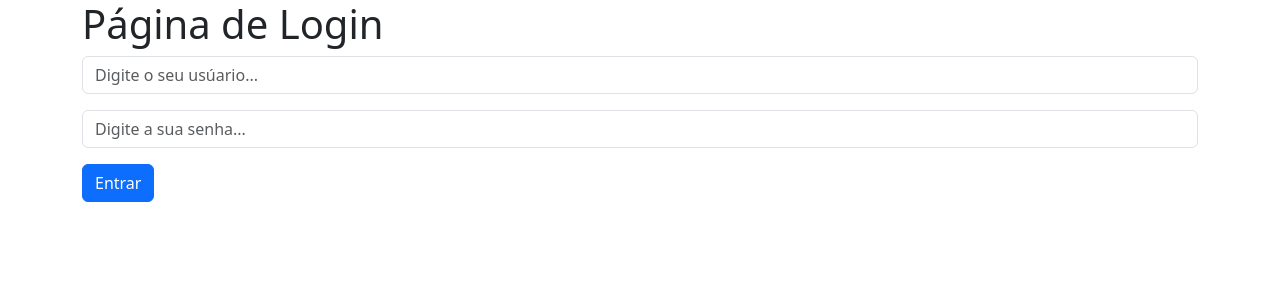
After one commit to pickcius/aula-ifsc-TEP, a Django app: page /entrar in a window 1280 px wide. The commit adds this page. Shown: the top 300 px of the page. Run offline with Django 5.2, Linux system fonts and the light colour scheme; some libraries are stand-ins or nearby versions.

Commit message:
ainda funcionando

```diff
--- /dev/null
+++ b/aplicacao/templates/entrar.html
@@ -0,0 +1,38 @@
+{% load bootstrap5 %}
+
+<!DOCTYPE html>
+<html lang="ept-br">
+<head>
+    <meta charset="UTF-8">
+    <meta http-equiv="X-UA-Compatible" content="IE=edge">
+    <meta name="viewport" content="width=device-width, initial-scale=1.0">
+    <title>Document</title>
+    {% bootstrap_css %}
+</head>
+<body>
+
+<div class="container">
+    <h1>Página de Login</h1>
+
+    <form action="{%url 'urlentrar' %}" method="POST">
+
+       {% csrf_token %}
+
+       <div class="mb-3">
+    <input type="text" name="txtUser" placeholder="Digite o seu usúario..." class="form-control" required>
+        </div>
+
+        <div class="mb-3">
+    <input type="text" name="txtPass" placeholder="Digite a sua senha..." class="form-control" required>
+        </div>
+
+        <div class="mb-3">
+    <input type="submit" value="Entrar" class="btn btn-primary">
+        </div>
+
+    </form>
+</div>
+
+
+</body>
+</html>
--- a/aplicacao/templates/produto.html
+++ b/aplicacao/templates/produto.html
@@ -45,8 +45,8 @@
         </td>
 
         <td>
-            <form action="" method="POST">
-
+            <form action="{% url 'urlexcluirProduto' p.id %}" method="POST">
+                {% csrf_token %}
                 <input type="submit" value="Excluir" class="btn btn-danger">
             </form>
         </td>
--- a/aplicacao/urls.py
+++ b/aplicacao/urls.py
@@ -1,6 +1,6 @@
 from django.urls import path
-from .views import index
-from .views import contato, produto, cadastrarProduto, salvarProduto, editarProduto
+from .views import index, contato, produto, entrar
+from .views import cadastrarProduto, salvarProduto, editarProduto, excluirProduto
 
 urlpatterns = [
 
@@ -9,7 +9,9 @@ urlpatterns = [
     path('produto', produto, name="urlproduto"),
     path('cadastrarProduto', cadastrarProduto, name= 'urlcadastrarProduto'),
     path('salvarProduto', salvarProduto, name= 'urlsalvarProduto' ),
-    path('editarProduto/<int:id>', editarProduto, name='urleditarProduto')
+    path('editarProduto/<int:id>', editarProduto, name='urleditarProduto'),
+    path('excluirProduto/<int:id>', excluirProduto, name='urlexcluirProduto'),
+    path('entrar', entrar, name='urlentrar')
 
 
 
--- a/aplicacao/views.py
+++ b/aplicacao/views.py
@@ -1,4 +1,4 @@
-from django.shortcuts import render, redirect
+from django.shortcuts import render, redirect, get_object_or_404
 from django.http import HttpResponse
 from .models import Produto
 
@@ -58,3 +58,15 @@ def editarProduto(request, id):
 
         produto.save()
         return redirect('urlproduto')
+
+def excluirProduto(request, id):
+    produto = get_object_or_404(Produto, id=id)
+    produto.delete()
+    return redirect('urlproduto')
+
+def entrar(request):
+
+    if request.method == 'GET':
+        return render(request, "entrar.html")
+    else:
+        return HttpResponse('entrou')
```
Also changed, not shown: db.sqlite3.
